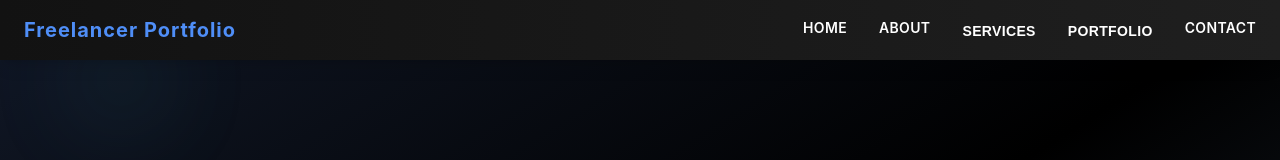
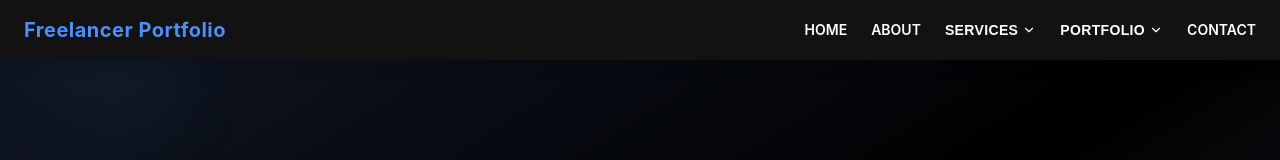
Before and after one commit to haseebraza715/Freelancer-Portfolio, a React (Create React App) app: page / in a window 1280 px wide. Shown: the top 160 px of the page. Built offline with nearby package versions, Linux system fonts and the light colour scheme; a web font is replaced by a local one.

Commit message:
added submenau and imoprove desgin in the header

```diff
--- a/src/components/Header.js
+++ b/src/components/Header.js
@@ -1,5 +1,12 @@
-import React, { useState } from "react";
+import React, { useState, useEffect } from "react";
 import { AnimatePresence, motion } from "framer-motion";
+import {
+  FiArrowRight,
+  FiChevronDown,
+  FiCode,
+  FiBarChart2,
+  FiHome,
+} from "react-icons/fi";
 
 const Header = () => {
   const menuItems = [
@@ -7,41 +14,66 @@ const Header = () => {
     { label: "About", link: "#about" },
     {
       label: "Services",
-      FlyoutContent: ServicesContent,
+      Component: ServicesContent,
     },
     {
       label: "Portfolio",
-      FlyoutContent: PortfolioContent,
+      Component: PortfolioContent,
     },
     { label: "Contact", link: "#contact" },
   ];
 
-  const [menuOpen, setMenuOpen] = useState(false);
+  const [selectedTab, setSelectedTab] = useState(null);
+  const [dropdownPosition, setDropdownPosition] = useState({
+    left: "auto",
+    right: "auto",
+  });
+
+  const handleTabSelect = (tabIndex, event) => {
+    if (!event) return;
+    const rect = event.currentTarget.getBoundingClientRect();
+    const screenWidth = window.innerWidth;
+
+    // Adjust dropdown positioning to avoid overflow
+    const dropdownLeft = rect.left;
+    const dropdownRight = screenWidth - rect.right;
+
+    if (dropdownRight < 300) {
+      setDropdownPosition({ left: "auto", right: 0 });
+    } else {
+      setDropdownPosition({ left: dropdownLeft, right: "auto" });
+    }
+
+    setSelectedTab(tabIndex);
+  };
 
   return (
-    <header className="fixed top-0 z-50 w-full bg-gradient-to-r from-[#121212] to-[#1F1F1F] shadow-lg">
+    <header className="fixed top-0 z-50 w-full bg-[#121212] shadow-lg">
       <div className="container mx-auto flex items-center justify-between px-6 py-4">
         {/* Logo */}
-        <div className="text-xl font-bold tracking-wider text-[#4F8EF7]">
+        <div className="text-xl font-bold tracking-wide text-[#4F8EF7]">
           Freelancer Portfolio
         </div>
 
-        {/* Navigation Links */}
-        <nav className="hidden lg:flex space-x-8">
+        {/* Navigation */}
+        <nav className="hidden lg:flex items-center space-x-6">
           {menuItems.map((item, index) =>
-            item.FlyoutContent ? (
-              <FlyoutLink
+            item.Component ? (
+              <DropdownTab
                 key={index}
-                href={item.link}
-                FlyoutContent={item.FlyoutContent}
+                tabIndex={index}
+                label={item.label}
+                selectedTab={selectedTab}
+                handleTabSelect={handleTabSelect}
+                dropdownPosition={dropdownPosition}
               >
-                {item.label}
-              </FlyoutLink>
+                <item.Component />
+              </DropdownTab>
             ) : (
               <a
                 key={index}
                 href={item.link}
-                className="relative text-white text-sm font-semibold uppercase tracking-wide hover:text-[#4F8EF7] transition duration-300"
+                className="text-white text-sm font-semibold uppercase hover:text-[#4F8EF7] transition"
               >
                 {item.label}
               </a>
@@ -51,94 +83,83 @@ const Header = () => {
 
         {/* Mobile Menu Button */}
         <button
-          onClick={() => setMenuOpen(!menuOpen)}
           className="lg:hidden text-xl text-white"
+          onClick={() =>
+            setSelectedTab(selectedTab === "mobile" ? null : "mobile")
+          }
         >
           ☰
         </button>
-      </div>
 
-      {/* Mobile Dropdown */}
+        {/* Mobile Menu */}
         <AnimatePresence>
-        {menuOpen && (
+          {selectedTab === "mobile" && (
             <motion.div
               initial={{ opacity: 0, height: 0 }}
               animate={{ opacity: 1, height: "auto" }}
               exit={{ opacity: 0, height: 0 }}
-            className="lg:hidden bg-[#1D1D1D] text-white shadow-lg"
+              className="lg:hidden bg-[#1D1D1D] text-white shadow-lg w-full absolute top-full left-0"
             >
-            <ul className="flex flex-col space-y-4 px-6 py-4">
-              {menuItems.map((item, index) =>
-                item.FlyoutContent ? (
-                  <FlyoutLink
-                    key={index}
-                    href={item.link}
-                    FlyoutContent={item.FlyoutContent}
-                    mobile
-                  >
-                    {item.label}
-                  </FlyoutLink>
-                ) : (
+              <ul className="flex flex-col px-6 py-4 space-y-4">
+                {menuItems.map((item, index) => (
                   <li key={index}>
                     <a
                       href={item.link}
-                      className="block text-sm font-semibold uppercase tracking-wide hover:text-[#4F8EF7] transition duration-300"
+                      className="block text-sm font-semibold uppercase tracking-wide hover:text-[#4F8EF7] transition"
                     >
                       {item.label}
                     </a>
                   </li>
-                )
-              )}
+                ))}
               </ul>
             </motion.div>
           )}
         </AnimatePresence>
+      </div>
     </header>
   );
 };
 
-const FlyoutLink = ({ children, href, FlyoutContent, mobile }) => {
-  const [open, setOpen] = useState(false);
+const DropdownTab = ({
+  label,
+  tabIndex,
+  selectedTab,
+  handleTabSelect,
+  children,
+  dropdownPosition,
+}) => {
+  const isSelected = selectedTab === tabIndex;
 
   return (
     <div
-      onMouseEnter={!mobile ? () => setOpen(true) : undefined}
-      onMouseLeave={!mobile ? () => setOpen(false) : undefined}
-      className={`relative ${mobile ? "block" : "inline-block"}`}
+      onMouseEnter={(e) => handleTabSelect(tabIndex, e)}
+      onMouseLeave={() => handleTabSelect(null)}
+      className="relative"
     >
       <button
-        onClick={mobile ? () => setOpen(!open) : undefined}
-        className="relative text-sm font-semibold uppercase tracking-wide text-white hover:text-[#8A4EFF] transition duration-300"
+        className={`flex items-center gap-1 text-sm font-semibold uppercase tracking-wide ${
+          isSelected ? "text-[#4F8EF7]" : "text-white"
+        } transition`}
+      >
+        <span>{label}</span>
+        <FiChevronDown
+          className={`${isSelected ? "rotate-180" : ""} transition-transform`}
+        />
+      </button>
+      <AnimatePresence>
+        {isSelected && (
+          <motion.div
+            initial={{ opacity: 0, y: 10 }}
+            animate={{ opacity: 1, y: 0 }}
+            exit={{ opacity: 0, y: 10 }}
+            className="absolute bg-[#1A1A1A] rounded-lg shadow-lg p-6"
+            style={{
+              ...dropdownPosition,
+              minWidth: "300px",
+              maxWidth: "600px",
+            }}
           >
             {children}
-        {!mobile && (
-          <span
-            style={{
-              transform: open ? "scaleX(1)" : "scaleX(0)",
-            }}
-            className="absolute bottom-0 left-0 right-0 h-0.5 bg-gradient-to-r from-[#4F8EF7] to-[#8A4EFF] origin-left scale-x-0 transition-transform duration-300"
-          />
-        )}
-      </button>
-      <AnimatePresence>
-        {open && (
-          <motion.div
-            initial={{ opacity: 0, y: 15 }}
-            animate={{ opacity: 1, y: 0 }}
-            exit={{ opacity: 0, y: 15 }}
-            className={`absolute ${mobile ? "block" : "left-1/2 top-10"} ${
-              mobile ? "bg-[#1D1D1D]" : "bg-[#1D1D1D] shadow-lg rounded-xl"
-            }`}
-            style={mobile ? {} : { translateX: "-50%" }}
-            transition={{ duration: 0.3, ease: "easeOut" }}
-          >
-            <div
-              className={`relative w-64 ${
-                mobile ? "px-6 py-4" : "p-4 rounded-xl"
-              }`}
-            >
-              <FlyoutContent />
-            </div>
           </motion.div>
         )}
       </AnimatePresence>
@@ -146,63 +167,55 @@ const FlyoutLink = ({ children, href, FlyoutContent, mobile }) => {
   );
 };
 
-const ServicesContent = () => (
-  <div>
-    <h3 className="mb-2 font-semibold text-[#4F8EF7]">Our Services</h3>
+const ServicesContent = () => {
+  const categories = [
+    {
+      heading: "Web Development",
+      projects: [
+        { title: "E-commerce Website", icon: <FiCode />, link: "#ecommerce" },
+        { title: "Portfolio Website", icon: <FiCode />, link: "#portfolio" },
+        { title: "Corporate Website", icon: <FiCode />, link: "#corporate" },
+      ],
+    },
+    {
+      heading: "Mobile Development",
+      projects: [
+        {
+          title: "Food Delivery App",
+          icon: <FiCode />,
+          link: "#food-delivery",
+        },
+        { title: "Health Tracker", icon: <FiCode />, link: "#health-tracker" },
+      ],
+    },
+  ];
+
+  return (
+    <div className="grid grid-cols-2 gap-4">
+      {categories.map((category, idx) => (
+        <div key={idx}>
+          <h4 className="mb-2 text-sm font-medium text-gray-400">
+            {category.heading}
+          </h4>
           <ul className="space-y-2">
-      <Submenu label="Web Development" projects={webDevProjects} />
-      <Submenu label="Mobile App Development" projects={mobileDevProjects} />
-    </ul>
-  </div>
-);
-
-const PortfolioContent = () => (
-  <div>
-    <h3 className="mb-2 font-semibold text-[#4F8EF7]">Our Portfolio</h3>
-    <ul className="space-y-2">
-      <Submenu label="Websites" projects={webProjects} />
-      <Submenu label="Mobile Apps" projects={mobileProjects} />
-    </ul>
-  </div>
-);
-
-const Submenu = ({ label, projects }) => (
-  <li>
-    <h4 className="text-white text-sm font-semibold">{label}</h4>
-    <ul className="space-y-1">
-      {projects.map((project, index) => (
+            {category.projects.map((project, index) => (
               <li key={index}>
                 <a
                   href={project.link}
-            className="block px-3 py-2 text-sm text-[#A0A0A0] hover:bg-gradient-to-r hover:from-[#4F8EF7] hover:to-[#8A4EFF] hover:text-white rounded-md transition duration-300"
+                  className="flex items-center gap-2 text-sm text-gray-200 hover:text-blue-400 transition"
                 >
+                  {project.icon}
                   {project.title}
                 </a>
               </li>
             ))}
           </ul>
-  </li>
+        </div>
+      ))}
+    </div>
   );
+};
 
-const webDevProjects = [
-  { title: "E-commerce Website", link: "#ecommerce" },
-  { title: "Portfolio Website", link: "#portfolio" },
-  { title: "Corporate Website", link: "#corporate" },
-];
-
-const mobileDevProjects = [
-  { title: "Food Delivery App", link: "#food-delivery" },
-  { title: "Health Tracker", link: "#health-tracker" },
-];
-
-const webProjects = [
-  { title: "Business Websites", link: "#business" },
-  { title: "Educational Websites", link: "#education" },
-];
-
-const mobileProjects = [
-  { title: "Fitness Apps", link: "#fitness" },
-  { title: "E-commerce Apps", link: "#ecommerce-mobile" },
-];
+const PortfolioContent = ServicesContent;
 
 export default Header;
```
Lines whose indentation alone changed are shown as unchanged.
